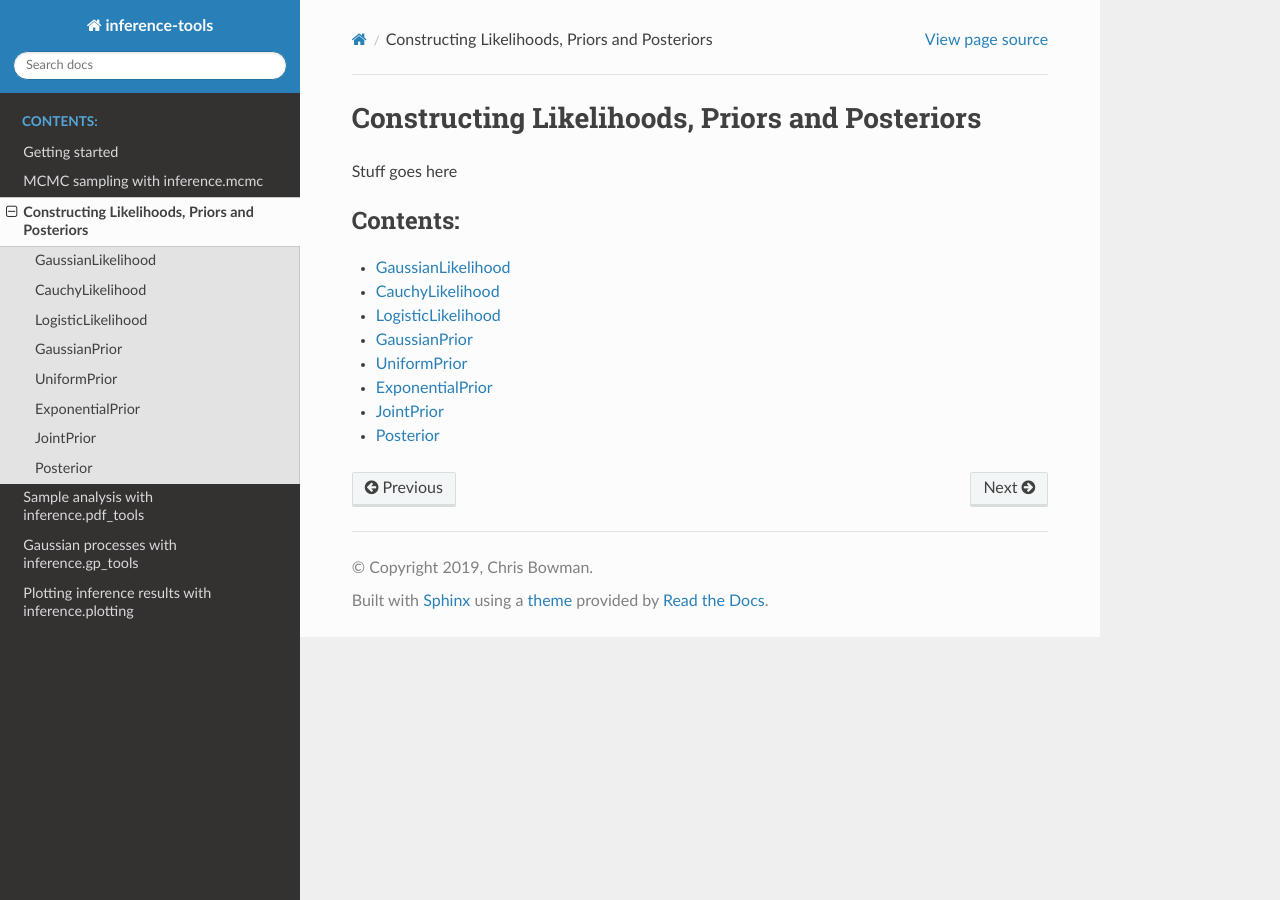
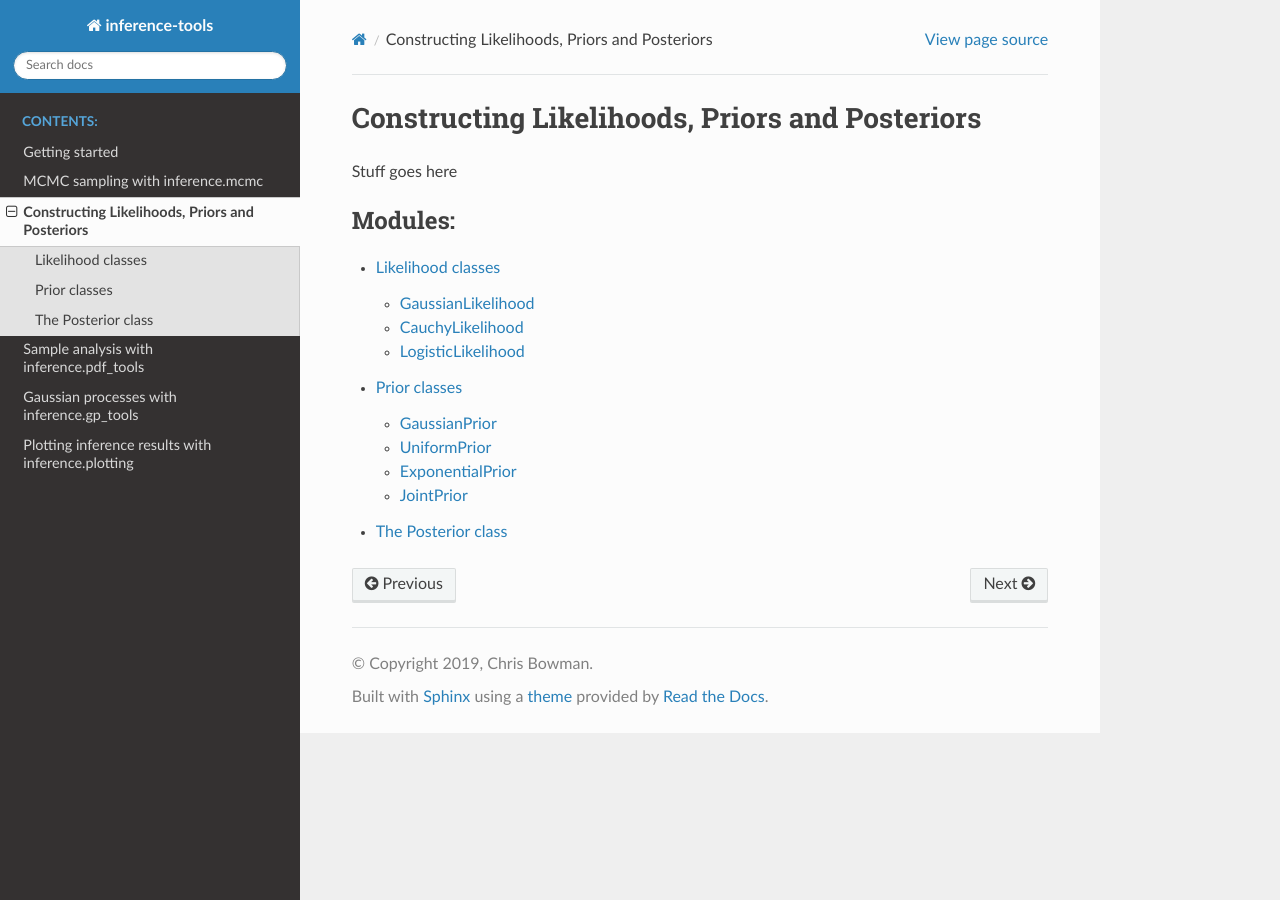
Before and after one commit to C-bowman/inference-tools, a Sphinx documentation site: the page built from docs/source/distributions.rst, in a window 1280 px wide. Built offline with Sphinx 7.4.7 and the Read the Docs theme 2.0.0, drawn with Linux system fonts in a browser that asks for light colours.

Commit message:
Attempted fix of likelihoods / priors toctree structure

```diff
--- a/docs/source/distributions.rst
+++ b/docs/source/distributions.rst
@@ -4,8 +4,8 @@ Stuff goes here
 
 .. toctree::
    :maxdepth: 2
-   :caption: Contents:
+   :caption: Modules:
 
-   likelihoods
-   priors
-   posterior
+   Likelihood classes <likelihoods>
+   Prior classes <priors>
+   The Posterior class <posterior>
--- a/docs/source/likelihoods.rst
+++ b/docs/source/likelihoods.rst
@@ -1,20 +1,23 @@
+Likelihood classes
+~~~~~~~~~~~~~~~~~~
+more stuff goes here
 
 GaussianLikelihood
-~~~~~~~~~~~~~~~~~~
+^^^^^^^^^^^^^^^^^^
 
 .. autoclass:: inference.likelihoods.GaussianLikelihood
    :members: __call__, gradient
 
 
 CauchyLikelihood
-~~~~~~~~~~~~~~~~
+^^^^^^^^^^^^^^^^
 
 .. autoclass:: inference.likelihoods.CauchyLikelihood
    :members: __call__, gradient
 
 
 LogisticLikelihood
-~~~~~~~~~~~~~~~~~~
+^^^^^^^^^^^^^^^^^^
 
 .. autoclass:: inference.likelihoods.LogisticLikelihood
    :members: __call__, gradient
--- a/docs/source/priors.rst
+++ b/docs/source/priors.rst
@@ -1,27 +1,30 @@
+Prior classes
+~~~~~~~~~~~~~
+prior stuff goes here
 
 GaussianPrior
-~~~~~~~~~~~~~
+^^^^^^^^^^^^^
 
 .. autoclass:: inference.priors.GaussianPrior
    :members: __call__, gradient, sample
 
 
 UniformPrior
-~~~~~~~~~~~~
+^^^^^^^^^^^^^
 
 .. autoclass:: inference.priors.UniformPrior
    :members: __call__, gradient, sample
 
 
 ExponentialPrior
-~~~~~~~~~~~~~~~~
+^^^^^^^^^^^^^^^^
 
 .. autoclass:: inference.priors.ExponentialPrior
    :members: __call__, gradient, sample
 
 
 JointPrior
-~~~~~~~~~~
+^^^^^^^^^^
 
 .. autoclass:: inference.priors.JointPrior
    :members: __call__, gradient, sample
```
